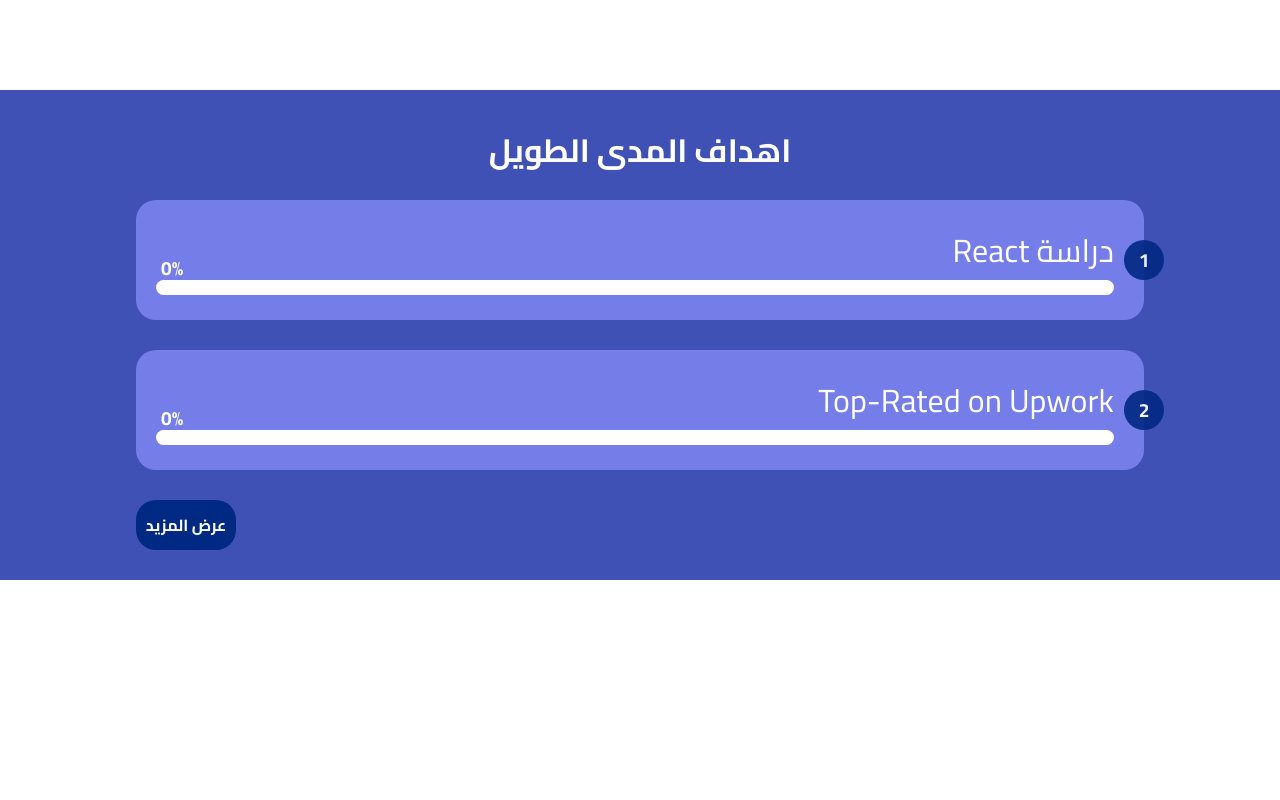
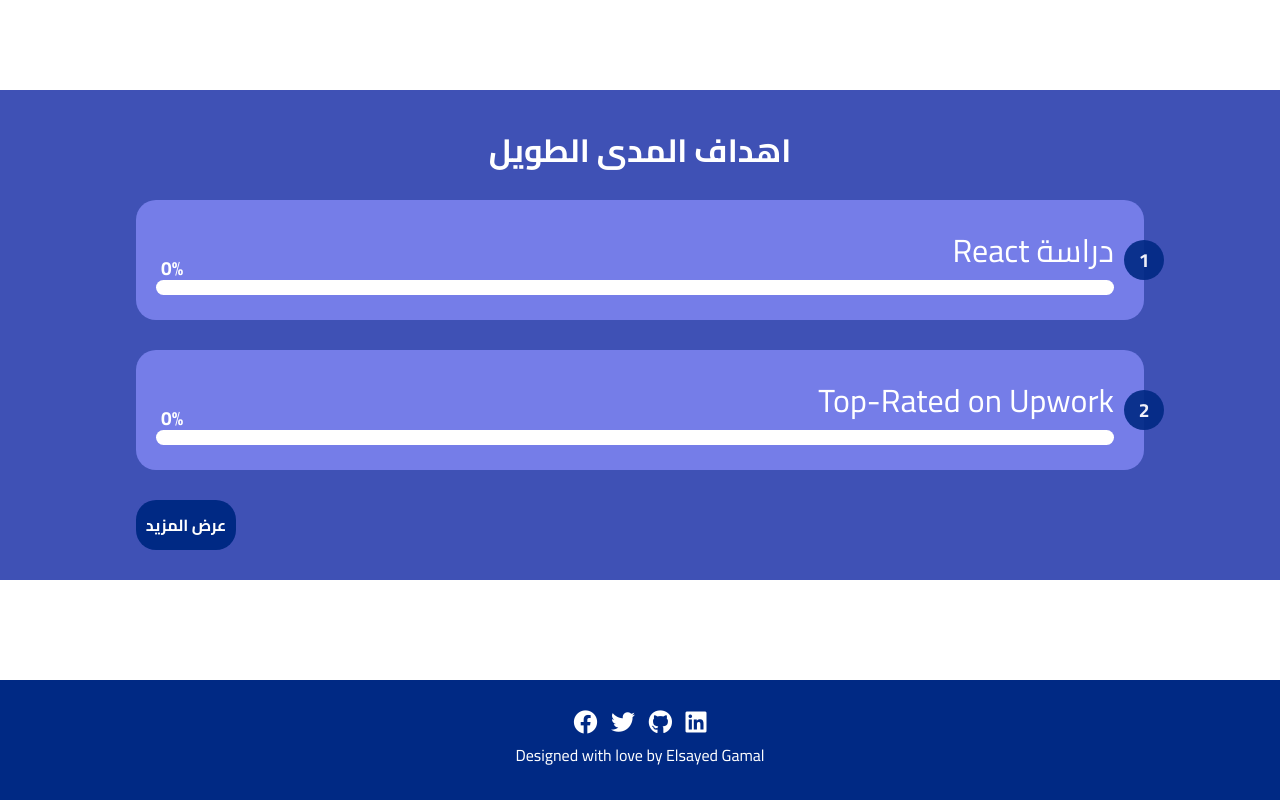
Before and after one commit to Elsayed-Gamal/Goals-Website, a plain HTML site: page index.html in a window 1280 px wide. Shown: the part 1950-2750 px from the top of the page. Before the commit the page ends 2530 px from the top, so only its background shows below. Drawn offline with Linux system fonts and the light colour scheme.

Commit message:
ending footer

```diff
--- a/index.html
+++ b/index.html
@@ -7,6 +7,11 @@
     <link
       href="https://fonts.googleapis.com/css2?family=Cairo:wght@400;700&display=swap"
       rel="stylesheet"
+    />
+
+    <link
+      rel="stylesheet"
+      href="https://cdnjs.cloudflare.com/ajax/libs/font-awesome/6.2.0/css/all.min.css"
     />
 
     <link rel="stylesheet" href="styles/main.css" />
@@ -23,10 +28,10 @@
           <a href="#">الرئيسية</a>
         </li>
         <li class="nav-item">
-          <a href="#">أهداف المدى القصير</a>
+          <a href="#short-time-goals">أهداف المدى القصير</a>
         </li>
         <li class="nav-item">
-          <a href="#">أهداف المدى الطويل</a>
+          <a href="#long-time-goals">أهداف المدى الطويل</a>
         </li>
         <li class="nav-item">
           <a href="#">نبذة عني</a>
@@ -287,7 +292,7 @@
 
     <!-- Start short-time goals -->
 
-    <section class="short-time-goals">
+    <section id="short-time-goals" class="short-time-goals">
       <h2 class="goals-title">اهداف المدى القصير</h2>
       <div class="goals">
         <div class="goal" data-index="">
@@ -316,7 +321,7 @@
 
     <!-- Sart Long-time goals -->
 
-    <section class="long-time-goals">
+    <section id="long-time-goals" class="long-time-goals">
       <h2 class="goals-title">اهداف المدى الطويل</h2>
       <div class="goals">
         <div class="goal" data-index="">
@@ -336,5 +341,18 @@
     </section>
 
     <!-- End long-time goals -->
+
+    <!-- Start footer -->
+
+    <footer>
+      <div class="social">
+        <i class="fa-brands fa-facebook"></i>
+        <i class="fa-brands fa-twitter"></i> <i class="fa-brands fa-github"></i>
+        <i class="fa-brands fa-linkedin"></i>
+      </div>
+      <p>Designed with love by Elsayed Gamal</p>
+    </footer>
+
+    <!-- End footer -->
   </body>
 </html>
--- a/styles/main.css
+++ b/styles/main.css
@@ -14,6 +14,7 @@
 
 body {
   font-family: 'Cairo', sans-serif;
+  scroll-behavior: smooth;
 }
 /* End global rules and variables */
 
@@ -246,6 +247,27 @@ body {
 
 /* End short-time and long-time goals */
 
+/* Start footer */
+
+footer {
+  background-color: var(--main-dark-color);
+  margin-top: 100px;
+  color: #fff;
+  padding: 30px;
+  display: flex;
+  flex-direction: column;
+  justify-content: center;
+  align-items: center;
+}
+
+i {
+  font-size: 1.5rem;
+  cursor: pointer;
+  margin: 0 5px;
+}
+
+/* End footer */
+
 /* Start animation section */
 
 @keyframes moveToLeft {
```
